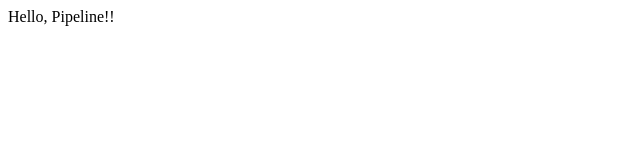
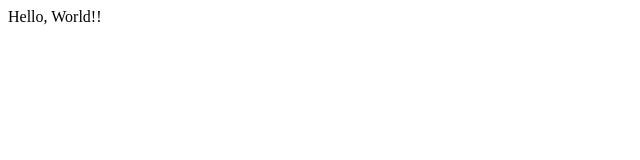
Before and after one commit to Kai-024/work5-repository, a plain HTML site: page src/index.html in a window 1280 px wide. Shown: the full height of the page, 0-640 px from the left. Drawn offline with Linux system fonts and the light colour scheme.

Commit message:
Update index.html

```diff
--- a/src/index.html
+++ b/src/index.html
@@ -6,6 +6,6 @@
   <title>CI/CDハンズオン</title>
 </head>
 <body>
-  Hello, Pipeline!!
+  Hello, World!!
 </body>
 </html>
```
